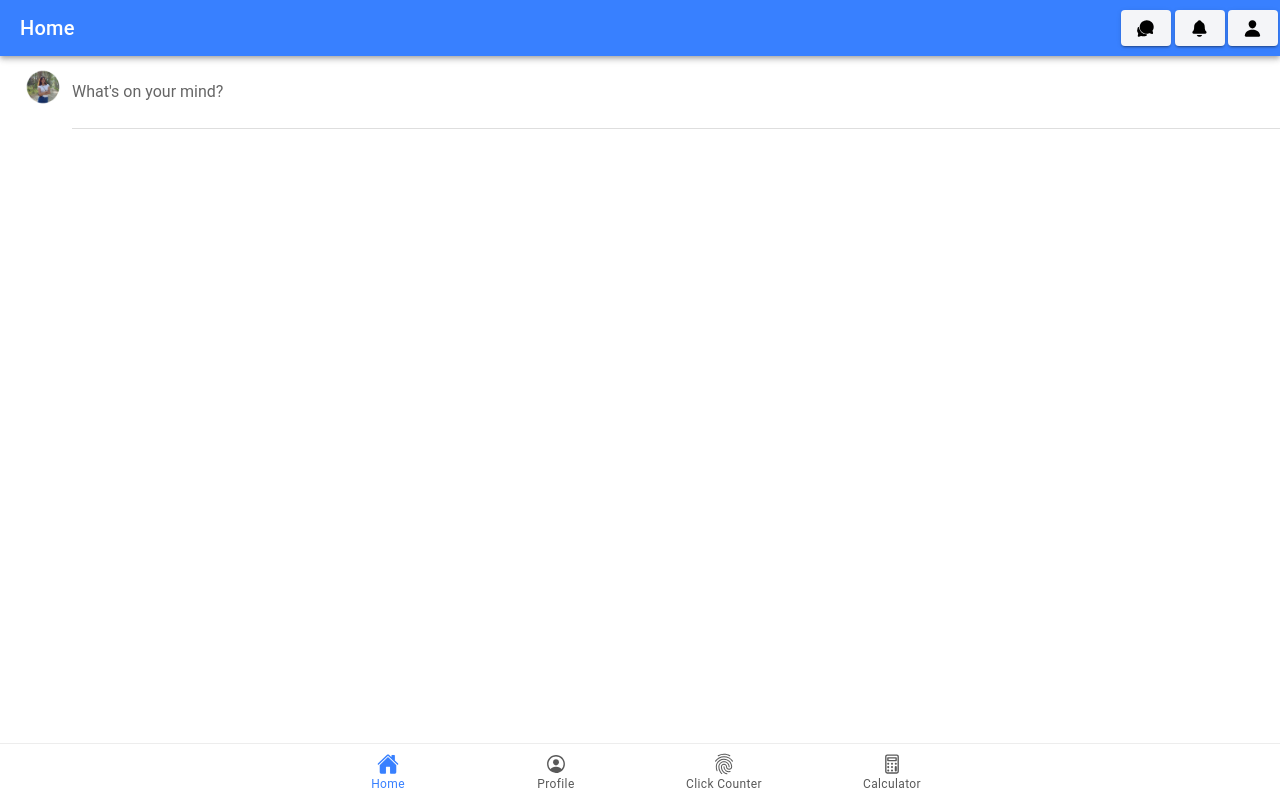
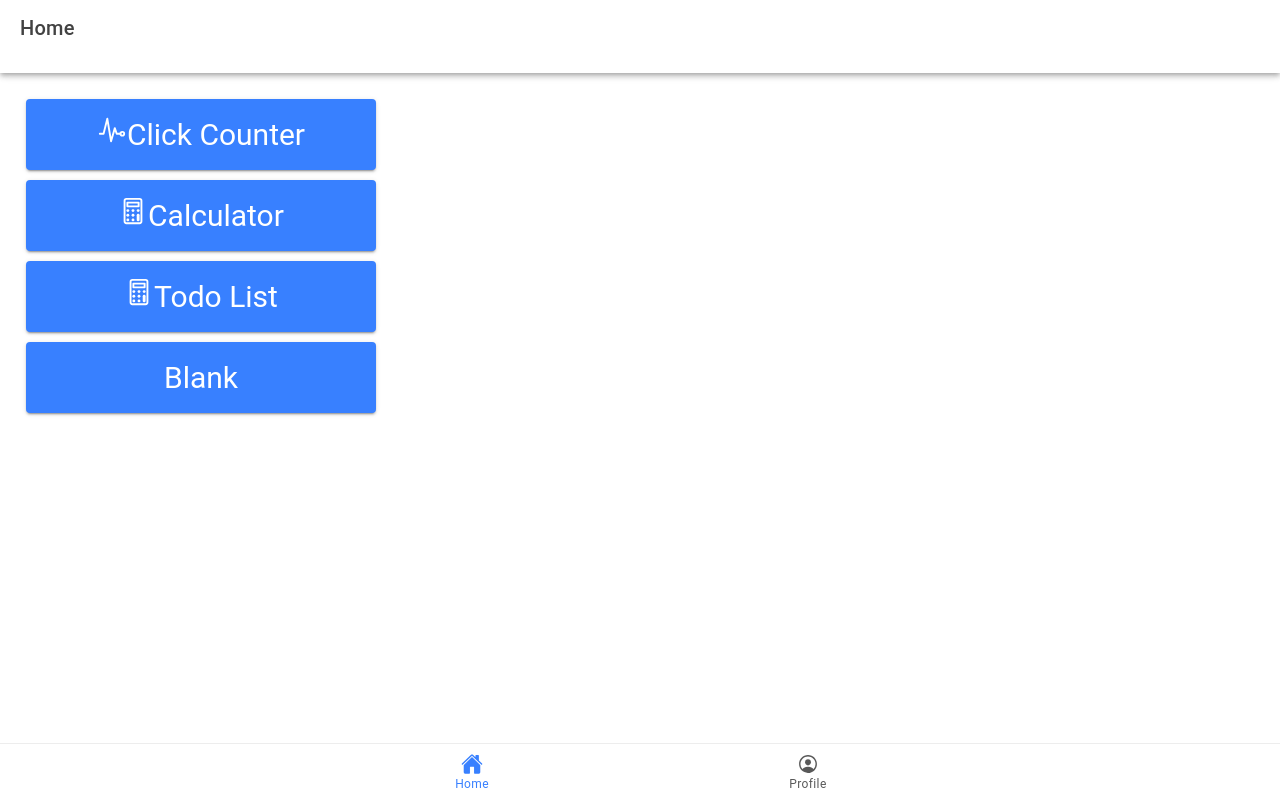
Before and after one commit to FatimaPaluga13/ion-t-paluga, a React (Vite) app: page /home in a window 1280 px wide. Built offline with nearby package versions, Linux system fonts and the light colour scheme.

Commit message:
added todolist page

```diff
--- a/src/App.tsx
+++ b/src/App.tsx
@@ -12,9 +12,10 @@
 import { IonReactRouter } from '@ionic/react-router';
 import { home, calculatorOutline, ellipse, fingerPrintOutline, personCircleOutline, square, triangle } from 'ionicons/icons';
 import Home from './pages/Home';
-import Tab1 from './pages/Profile';
-import Tab2 from './pages/Click_counter';
-import Tab3 from './pages/Calculator';
+import Profile from './pages/Profile';
+import Click_counter from './pages/Click_counter';
+import Calculator from './pages/Calculator';
+import Todolist from './pages/Todolist';
 
 /* Core CSS required for Ionic components to work properly */
 import '@ionic/react/css/core.css';
@@ -48,21 +49,40 @@
           <Route exact path="/home">
             <Home />
           </Route>
+
+          {/*
           <Route exact path="/profile">
-            <Tab1 />
+            <Profile />
           </Route>
           <Route exact path="/click_counter">
-            <Tab2 />
+            <Click_counter />
+          </Route>
+          */}
+
+
+          <Route exact path="/click_counter">
+            <Click_counter />
           </Route>
           <Route path="/calculator">
-            <Tab3 />
+            <Calculator />
           </Route>
+          <Route path="/todolist">
+            <Todolist />
+          </Route>
+
+
+          <Route exact path="/profile">
+            <Profile />
+          </Route>
+
         </IonRouterOutlet>
         <IonTabBar slot="bottom">
           <IonTabButton tab="home" href="/home">
             <IonIcon aria-hidden="true" icon={home} />
             <IonLabel>Home</IonLabel>
           </IonTabButton>
+
+          {/*
           <IonTabButton tab="profile" href="/profile">
             <IonIcon aria-hidden="true" icon={personCircleOutline} />
             <IonLabel>Profile</IonLabel>
@@ -75,6 +95,17 @@
             <IonIcon aria-hidden="true" icon={calculatorOutline} />
             <IonLabel>Calculator</IonLabel>
           </IonTabButton>
+        */}
+
+          <IonTabButton tab="" href="">
+            <IonIcon aria-hidden="true" />
+            <IonLabel></IonLabel>
+          </IonTabButton>
+          <IonTabButton tab="profile" href="/profile">
+            <IonIcon aria-hidden="true" icon={personCircleOutline} />
+            <IonLabel>Profile</IonLabel>
+          </IonTabButton>
+
         </IonTabBar>
       </IonTabs>
     </IonReactRouter>
--- a/src/pages/Calculator.tsx
+++ b/src/pages/Calculator.tsx
@@ -1,6 +1,6 @@
 // Calculator.tsx
 import React, { useState } from 'react';
-import { IonContent, IonHeader, IonPage, IonTitle, IonToolbar, IonButton, IonGrid, IonRow, IonCol, IonInput } from '@ionic/react';
+import { IonContent, IonHeader, IonPage, IonTitle, IonToolbar, IonButton, IonGrid, IonRow, IonCol, IonInput, IonButtons, IonBackButton } from '@ionic/react';
 import './Calculator.css';
 
 const Calculator: React.FC = () => {
@@ -33,6 +33,9 @@
           <IonTitle>Calculator</IonTitle>
         </IonToolbar>
       </IonHeader>
+      <IonButtons slot="start">
+        <IonBackButton defaultHref="/" />
+      </IonButtons>
       <IonContent fullscreen className="ion-padding" style={{ backgroundColor: 'dark' }}>
         <IonGrid>
           <IonRow>
--- a/src/pages/Click_counter.tsx
+++ b/src/pages/Click_counter.tsx
@@ -1,7 +1,7 @@
 // Tab2.tsx
 
 import React, { useState } from 'react';
-import { IonContent, IonHeader, IonPage, IonTitle, IonToolbar, IonButton, IonLabel } from '@ionic/react';
+import { IonContent, IonHeader, IonPage, IonTitle, IonToolbar, IonButton, IonLabel, IonButtons, IonBackButton } from '@ionic/react';
 import './Click_counter.css';
 
 const Tab2: React.FC = () => {
@@ -22,6 +22,9 @@
           <IonTitle>Click Counter</IonTitle>
         </IonToolbar>
       </IonHeader>
+      <IonButtons slot="start">
+        <IonBackButton defaultHref="/" />
+      </IonButtons>
       <IonContent className="ion-padding">
         <div className="container">
           <div className="counter-container">
--- a/src/pages/Home.tsx
+++ b/src/pages/Home.tsx
@@ -5,73 +5,73 @@
   IonPage,
   IonTitle,
   IonToolbar,
-  IonList,
-  IonItem,
-  IonAvatar,
-  IonTextarea,
-  IonButton,
   IonIcon,
-  IonFooter,
-  IonText,
+  IonCard,
+  IonCardContent,
+  IonCardHeader,
+  IonCardTitle,
 } from '@ionic/react';
-import { camera, videocam, images, notifications, chatbubbles, person } from 'ionicons/icons';
-import './Home.css';
+import { pulseOutline, calculatorOutline } from 'ionicons/icons';
+import { useHistory } from 'react-router-dom';
 
 const Home: React.FC = () => {
+  const history = useHistory();
+
+  const goToClickCounter = () => {
+    history.push('/click_counter');
+  };
+
+  const goToCalculator = () => {
+    history.push('/calculator');
+  };
+
+  const goToTodolist = () => {
+    history.push('/todolist');
+  };
+
   return (
     <IonPage>
       <IonHeader>
-        <IonToolbar color="primary">
+        <IonToolbar>
           <IonTitle>Home</IonTitle>
-          <IonButton color="light" slot="end">
-            <IonIcon icon={chatbubbles} />
-          </IonButton>
-          <IonButton color="light" slot="end">
-            <IonIcon icon={notifications} />
-          </IonButton>
-          <IonButton color="light" slot="end">
-            <IonIcon icon={person} />
-          </IonButton>
         </IonToolbar>
+        <hr />
       </IonHeader>
-      <IonContent fullscreen>
-        {/* Post Section */}
-        <IonList>
-          {/* Post Status */}
-          <IonItem>
-            <IonAvatar slot="start">
-            <img alt="Silhouette of mountains" id="profile_pic" src="../src/assets/img/PROFPIC_FATIMA_PNG.png" />
-            </IonAvatar>
-            <IonTextarea autoGrow placeholder="What's on your mind?" />
-          </IonItem>
-          {/* End Post Status */}
-
-          {/* Add more posts here */}
-
-        </IonList>
-
-        {/* Photos, Videos, and Reels Section */}
-        {/* <IonFooter>
-          <IonToolbar color="primary">
-            <IonButton color="light" slot="start">
-              <IonIcon icon={camera} />
-              <IonText>Photos</IonText>
-            </IonButton>
-            <IonButton color="light" slot="start">
-              <IonIcon icon={videocam} />
-              <IonText>Videos</IonText>
-            </IonButton>
-            <IonButton color="light" slot="start">
-              <IonIcon icon={images} />
-              <IonText>Reels</IonText>
-            </IonButton>
-          </IonToolbar>
-        </IonFooter> */}
+      <IonContent fullscreen className="ion-padding">
+        <div className="ion-text-center"> {/* Centering content */}
+          <IonCard onClick={goToClickCounter} style={{ width: '350px', cursor: 'pointer' }} color="primary">
+            <IonCardContent style={{ fontSize: '30px' }}>
+              <IonIcon icon={pulseOutline} slot="start" />
+              Click Counter
+            </IonCardContent>
+          </IonCard>
 
 
+          <IonCard onClick={goToCalculator} style={{ width: '350px', cursor: 'pointer' }} color="primary">
+            <IonCardContent style={{ fontSize: '30px' }}>
+              <IonIcon icon={calculatorOutline} slot="start" />
+              Calculator
+            </IonCardContent>
+          </IonCard>
+
+
+          <IonCard onClick={goToTodolist} style={{ width: '350px', cursor: 'pointer' }} color="primary">
+            <IonCardContent style={{ fontSize: '30px' }}>
+              <IonIcon icon={calculatorOutline} slot="start" />
+              Todo List
+            </IonCardContent>
+          </IonCard>
+
+          <IonCard style={{ width: '350px' }} color="primary">
+            <IonCardContent style={{ fontSize: '30px' }}>
+              Blank
+            </IonCardContent>
+          </IonCard>
+        </div>
       </IonContent>
     </IonPage>
   );
+
 };
 
 export default Home;
--- a/src/pages/Profile.tsx
+++ b/src/pages/Profile.tsx
@@ -5,7 +5,7 @@
 import ExploreContainer from '../components/ExploreContainer';
 import './Profile.css';
 
-const Tab1: React.FC = () => {
+const Profile: React.FC = () => {
   return (
     <IonPage>
       <IonHeader>
@@ -80,4 +80,4 @@
   );
 };
 
-export default Tab1;
+export default Profile;
--- /dev/null
+++ b/src/pages/Todolist.tsx
@@ -0,0 +1,103 @@
+import React, { useState } from 'react';
+import { IonContent, IonHeader, IonPage, IonTitle, IonToolbar, IonButton, IonGrid, IonRow, IonCol, IonBackButton, IonButtons, IonList, IonItem, IonLabel, IonCheckbox, IonInput, IonIcon } from '@ionic/react';
+import { trashOutline, createOutline } from 'ionicons/icons';
+
+interface Todo {
+  id: number;
+  text: string;
+  completed: boolean;
+}
+
+const To_do_list: React.FC = () => {
+  const [todos, setTodos] = useState<Todo[]>([]);
+  const [newTodoText, setNewTodoText] = useState<string>('');
+
+  const toggleTodo = (id: number) => {
+    setTodos(prevTodos =>
+      prevTodos.map(todo =>
+        todo.id === id ? { ...todo, completed: !todo.completed } : todo
+      )
+    );
+  };
+
+  const addTodo = () => {
+    if (newTodoText.trim() !== '') {
+      setTodos(prevTodos => [
+        ...prevTodos,
+        {
+          id: prevTodos.length + 1,
+          text: newTodoText,
+          completed: false
+        }
+      ]);
+      setNewTodoText('');
+    }
+  };
+
+  const deleteTodo = (id: number) => {
+    setTodos(prevTodos => prevTodos.filter(todo => todo.id !== id));
+  };
+
+  const editTodo = (id: number, newText: string) => {
+    setTodos(prevTodos =>
+      prevTodos.map(todo =>
+        todo.id === id ? { ...todo, text: newText } : todo
+      )
+    );
+  };
+
+  return (
+    <IonPage>
+      <IonHeader>
+        <IonToolbar>
+          <IonTitle>Todo List</IonTitle>
+        </IonToolbar>
+      </IonHeader>
+
+      <IonButtons slot="start">
+        <IonBackButton defaultHref="/" />
+      </IonButtons>
+      <IonContent fullscreen className="ion-padding" style={{ backgroundColor: '#f0f0f0' }}>
+        <IonGrid>
+          <IonRow className="ion-align-items-center">
+            <IonCol size="12" className="ion-text-center">
+              <h1>Todo List</h1>
+            </IonCol>
+          </IonRow>
+          <IonRow>
+            <IonCol size="12">
+              <IonInput
+                placeholder="Enter a task"
+                value={newTodoText}
+                onIonChange={(e) => setNewTodoText(e.detail?.value || '')}
+              />
+              <IonButton expand="block" onClick={addTodo}>Add Task</IonButton>
+            </IonCol>
+          </IonRow>
+          <IonRow>
+            <IonCol size="12">
+              <IonList>
+                {todos.map(todo => (
+                  <IonItem key={todo.id}>
+                    <IonLabel>{todo.text}</IonLabel>
+                    <div className="ion-text-end">
+                      <IonButton fill="clear" onClick={() => editTodo(todo.id, prompt("Edit task:", todo.text) || todo.text)}>
+                        <IonIcon icon={createOutline} />
+                      </IonButton>
+                      <IonButton fill="clear" onClick={() => deleteTodo(todo.id)}>
+                        <IonIcon icon={trashOutline} />
+                      </IonButton>
+                    </div>
+                    <IonCheckbox slot="start" checked={todo.completed} onIonChange={() => toggleTodo(todo.id)} />
+                  </IonItem>
+                ))}
+              </IonList>
+            </IonCol>
+          </IonRow>
+        </IonGrid>
+      </IonContent>
+    </IonPage>
+  );
+};
+
+export default To_do_list;
```
Also changed, not shown: src/pages/Todolist.css (added).
